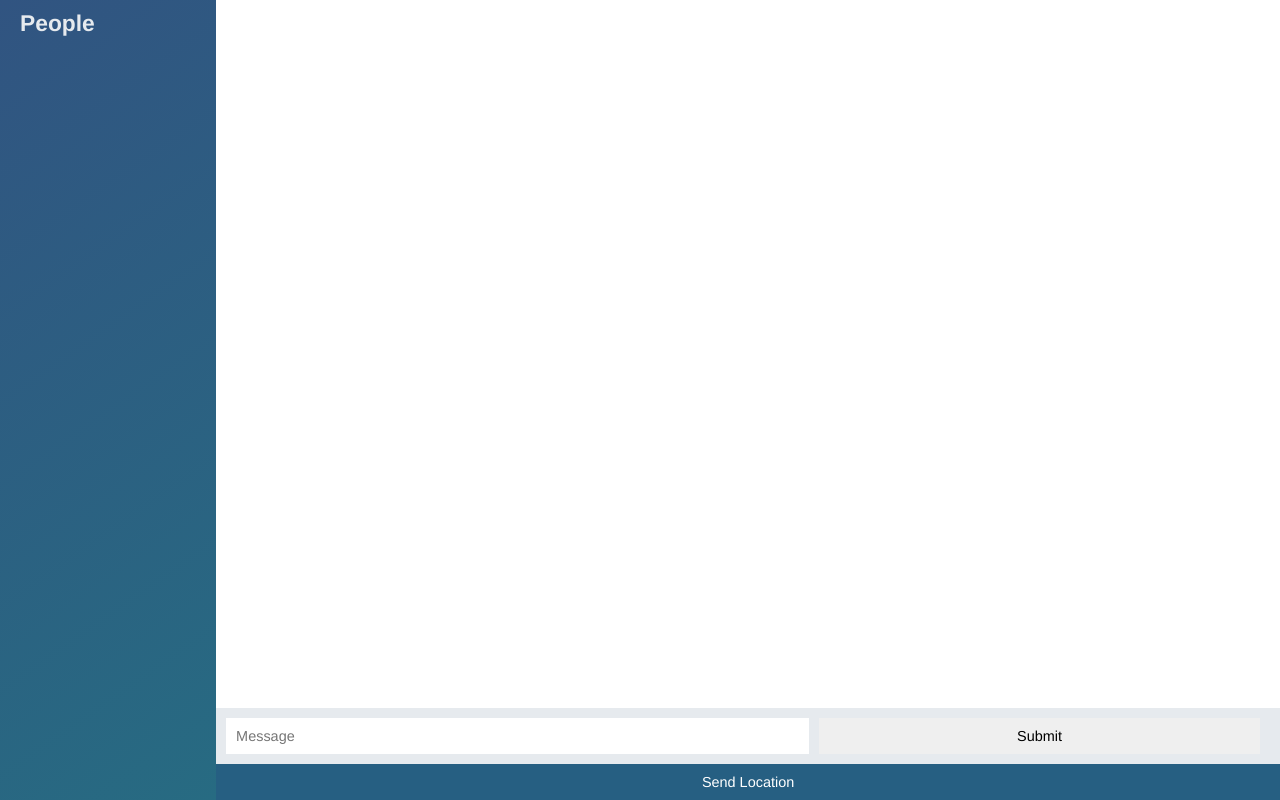
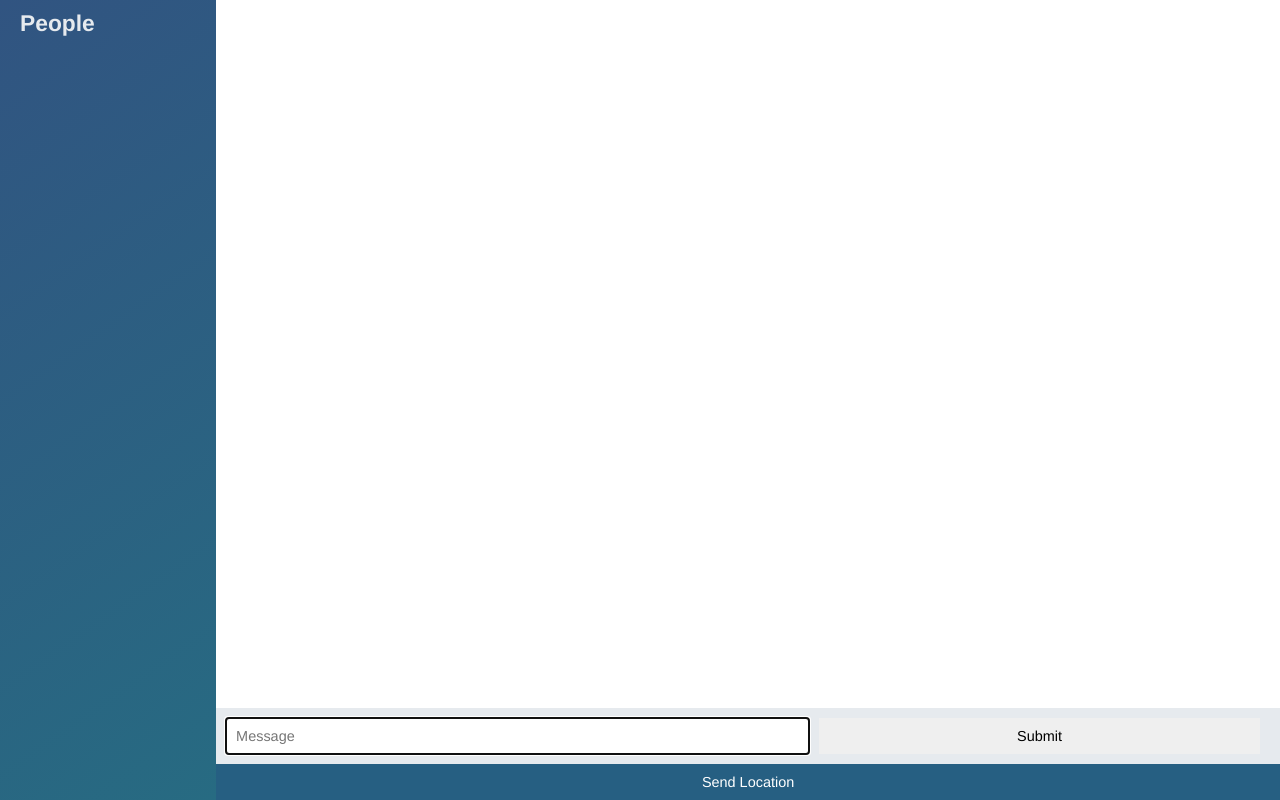
Before and after one commit to BeardOfDan/NodeJS-Dev-Course-Chat-App, a website: page public/index.html in a window 1280 px wide. Drawn offline with nearby package versions, Linux system fonts and the light colour scheme; no server answers.

Commit message:
(feat) Disable autocomplete for message input
Also give it focus on page load

```diff
--- a/public/index.html
+++ b/public/index.html
@@ -18,7 +18,7 @@
 
     <div class="chat__footer">
       <form id="messageForm">
-        <input type="text" name="message" placeholder="Message" />
+        <input type="text" name="message" placeholder="Message" autofocus autocomplete="off" />
         <input type="submit" />
       </form>
     </div>
```
